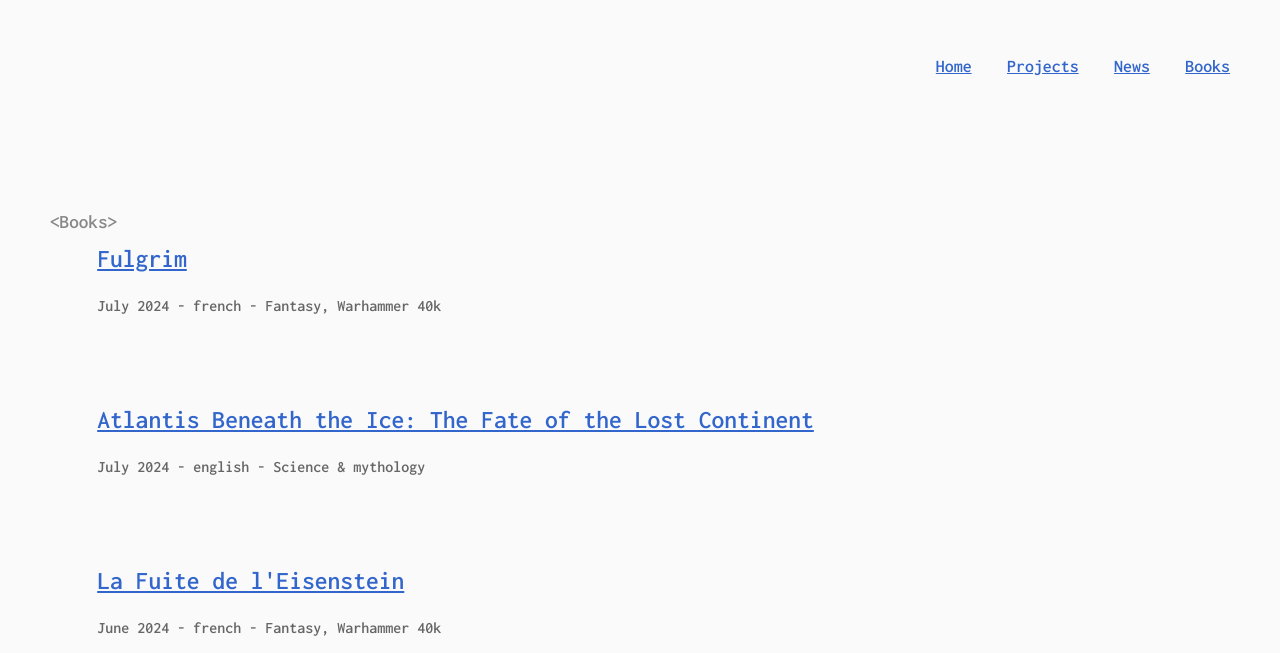
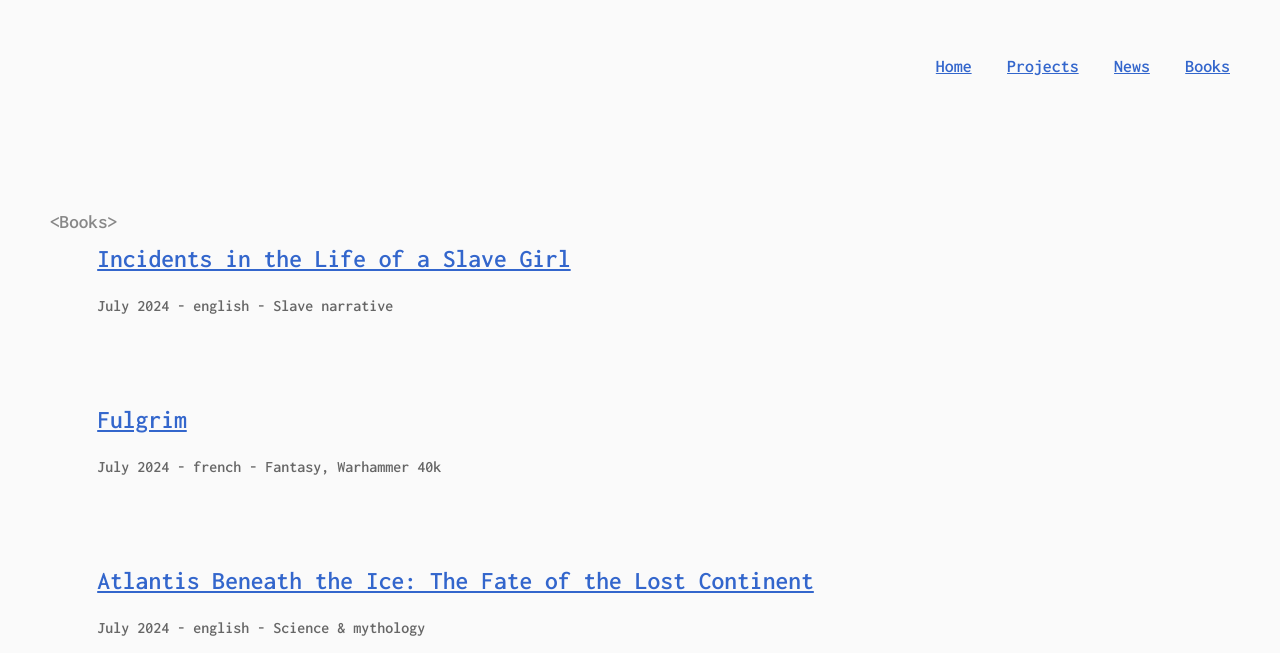
Before and after one commit to kevinch/kevinchevallierme, a Next.js app: page /books in a window 1280 px wide. Shown: the part 147-800 px from the top of the page. Built offline with nearby package versions, Linux system fonts and the light colour scheme.

Commit message:
Add book

```diff
--- a/components/Books.tsx
+++ b/components/Books.tsx
@@ -6,6 +6,14 @@ function Books() {
       <span className="code-help">{"<Books>"}</span>
 
       <div className="books-list">
+        <Book
+          title="Incidents in the Life of a Slave Girl"
+          kind="Slave narrative"
+          language="english"
+          date="july 2024"
+          link="https://en.wikipedia.org/wiki/Incidents_in_the_Life_of_a_Slave_Girl"
+        />
+
         <Book
           title="Fulgrim"
           kind="Fantasy, Warhammer 40k"
```
